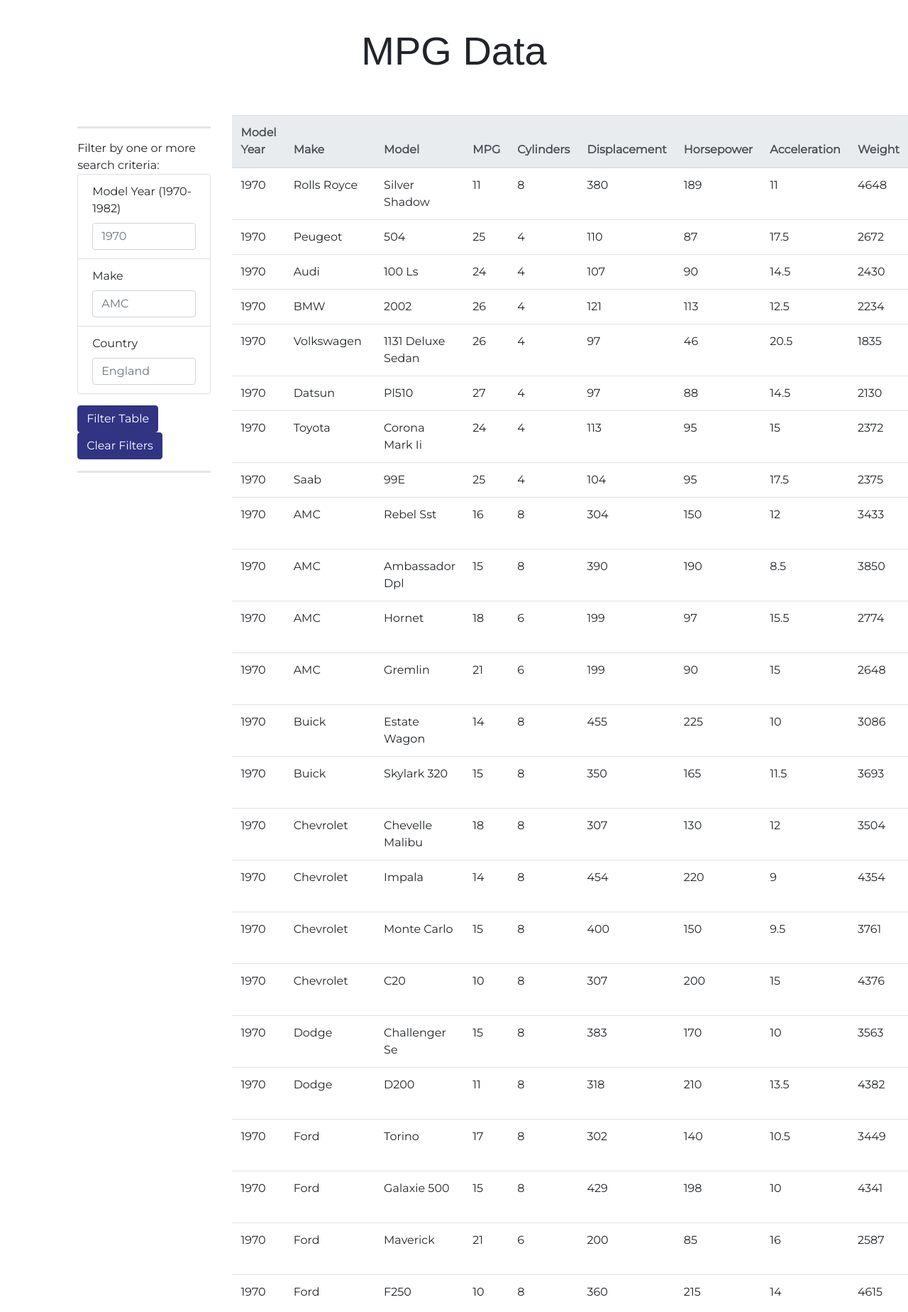
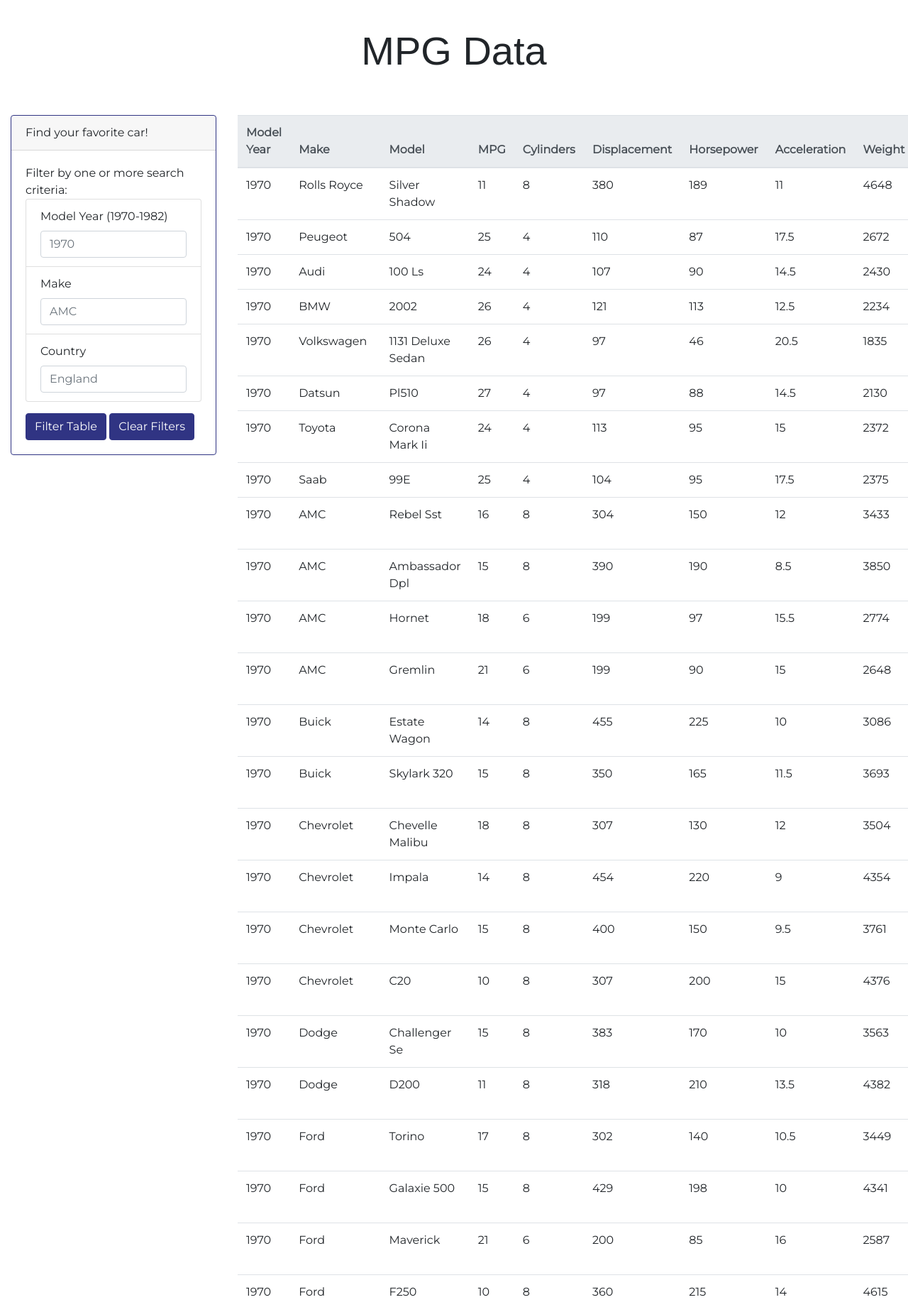
Before and after one commit to jessicapardo/Vintage-Cars-MPG, a Flask app: page /dataset in a window 1280 px wide; the page is wider, and only the part inside the window is pictured. Shown: the part 72-1920 px from the top of that part at 71% size. Run offline with Flask 2, Linux system fonts and the light colour scheme; some libraries are stand-ins or nearby versions; some web fonts are replaced.

Commit message:
fixed filters

```diff
--- a/templates/dataset.html
+++ b/templates/dataset.html
@@ -53,10 +53,13 @@
   <br><br>
 
 
+
+  <div class="container-fluid">
     <div class="row">
-      <div class="col-md-1"></div>
-      <div class="col-md-2">
-        <hr style="color:lightgray; border-width: 3px;">
+      <div class="col-md-3">
+        <div class="card border-primary mb-3" style="max-width: 20rem;">
+          <div class="card-header">Find your favorite car!</div>
+          <div class="card-body">
             <aside class="filters">
               <div class="panel panel-default">
                 <div class="panel-heading">Filter by one or more search criteria:</div>
@@ -86,10 +89,11 @@
                 </div>
               </div>
             </aside>
-      <hr style="color:lightgray; border-width: 3px;">
+          </div>
+        </div>
       </div>
 
-    <div class="col-md-8">
+      <div class="col-md-9">
         <table class="table">
           <thead class="thead-light">
             <tr>
@@ -109,8 +113,10 @@
           </tbody>
 
         </table>
+
       </div>
-    <div class= "col-md-1"></div>
+    </div>
+    <div class="col-md-1"></div>
   </div>
 
   </div>
```
Lines whose indentation alone changed are shown as unchanged.
